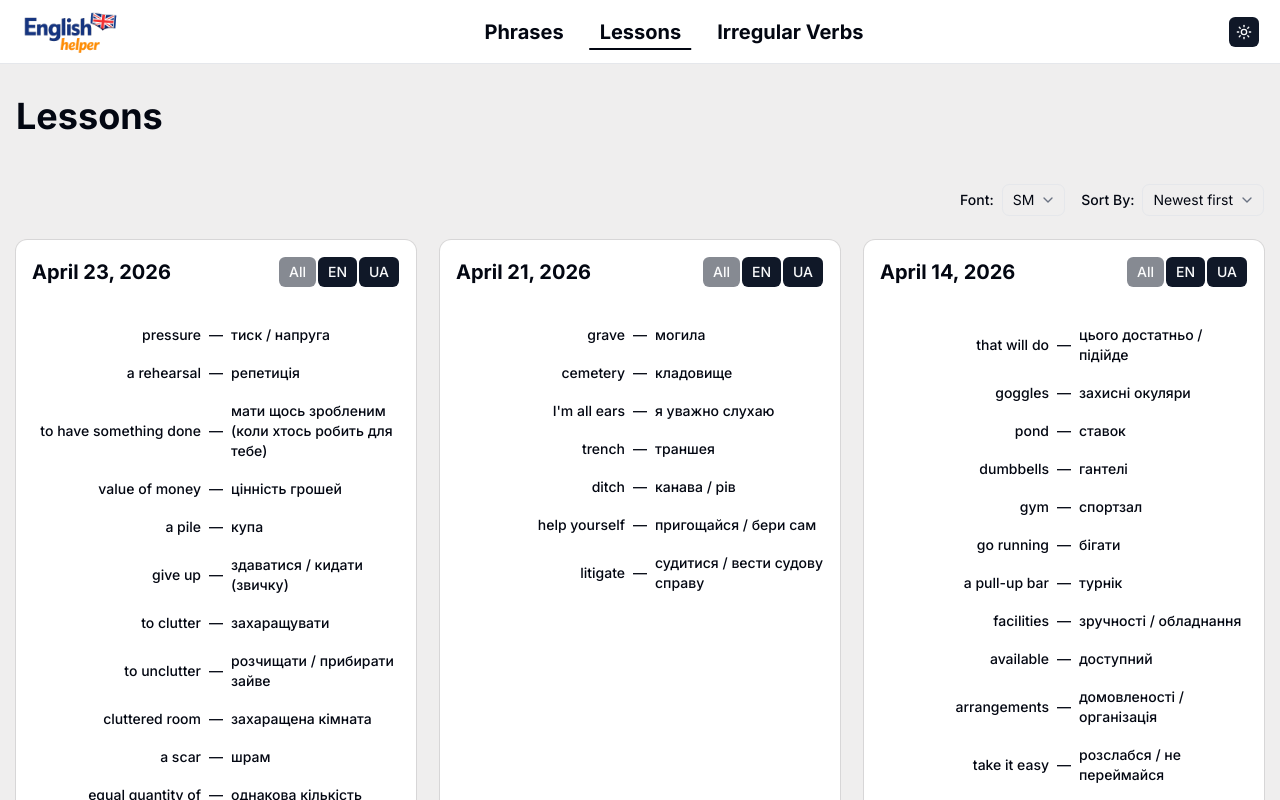
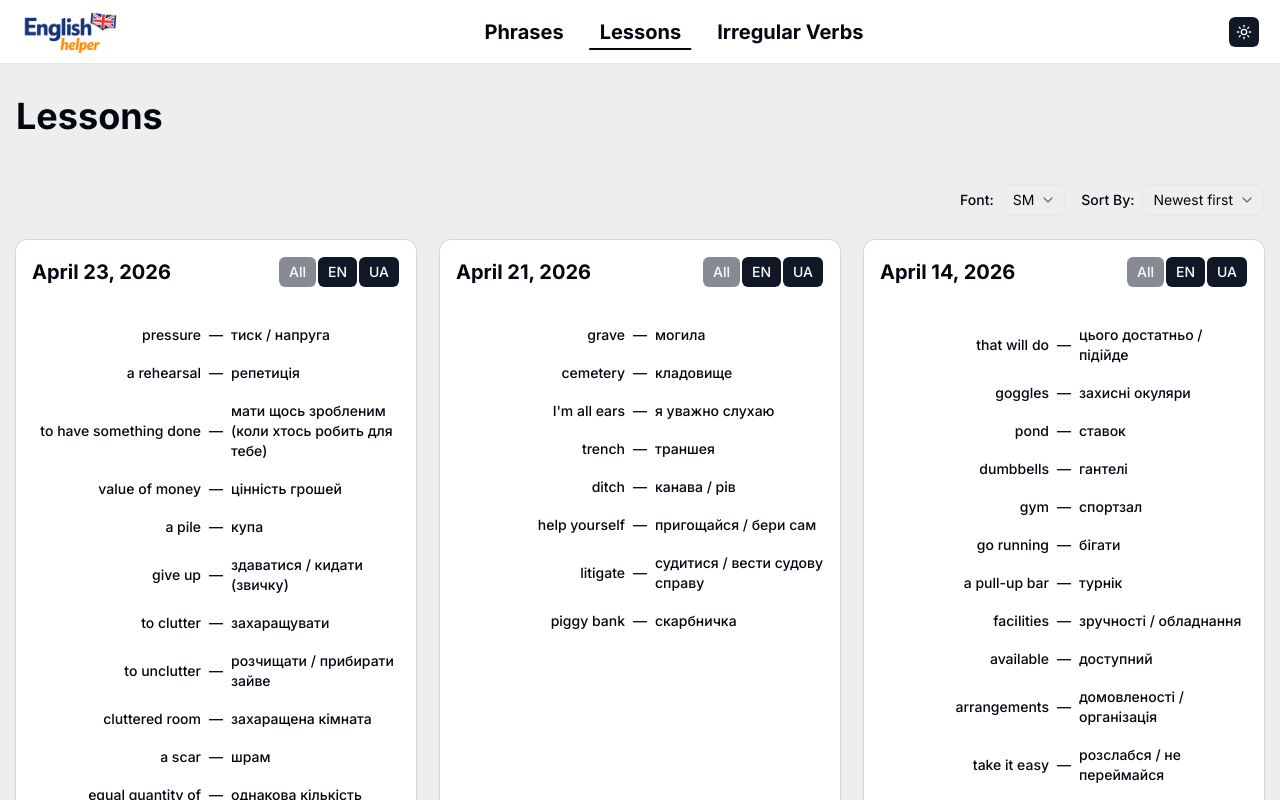
Before and after one commit to iSefero/English-helper, a Next.js app: page /lessons in a window 1280 px wide. Shown: the top 800 px of the page. Built offline with nearby package versions, Linux system fonts and the light colour scheme.

Commit message:
added phrase

```diff
--- a/views/Lessons/words.tsx
+++ b/views/Lessons/words.tsx
@@ -4179,6 +4179,18 @@ export const lessons = [
           </span>,
         ],
       },
+      {
+        term: "piggy bank",
+        translation: "скарбничка",
+        examples: [
+          <span>
+            I keep my coins in a <strong>piggy bank</strong>.
+          </span>,
+          <span>
+            She broke her <strong>piggy bank</strong> to buy a gift.
+          </span>,
+        ],
+      },
     ],
   },
   {
```
